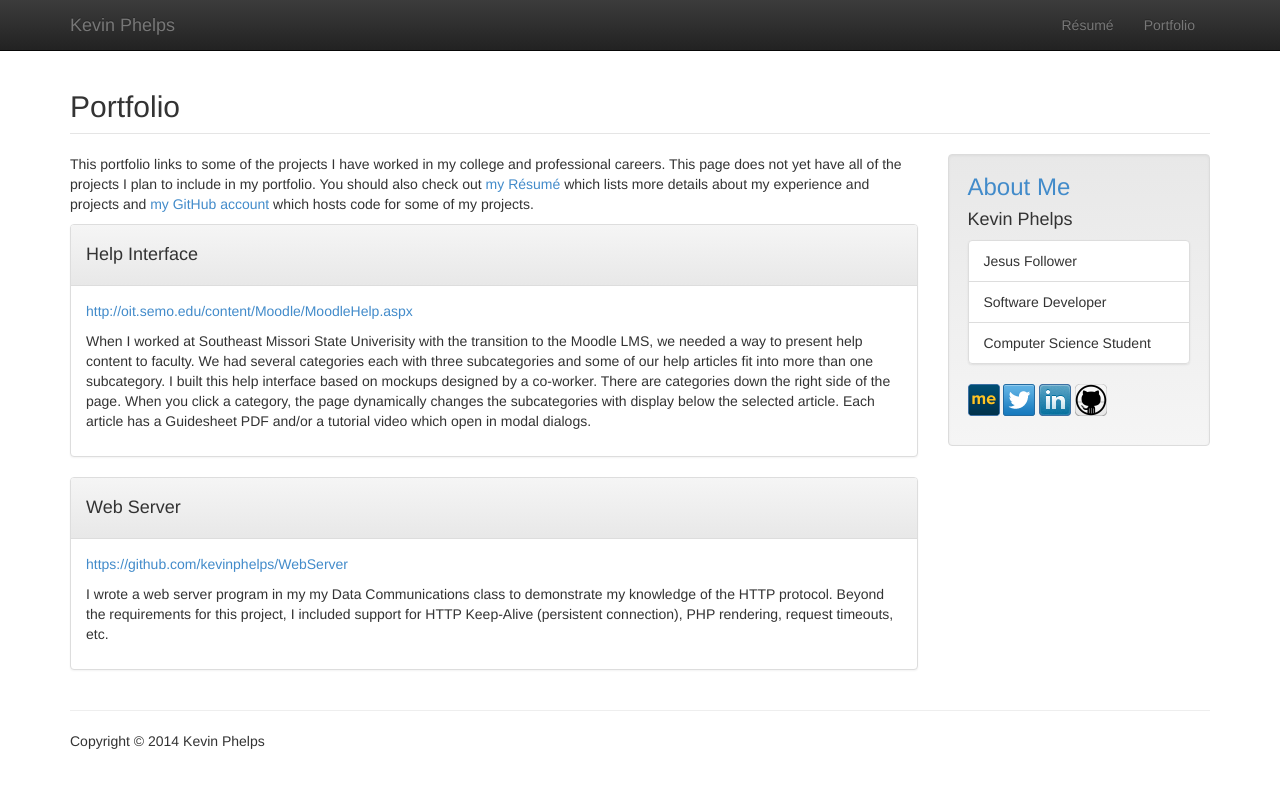
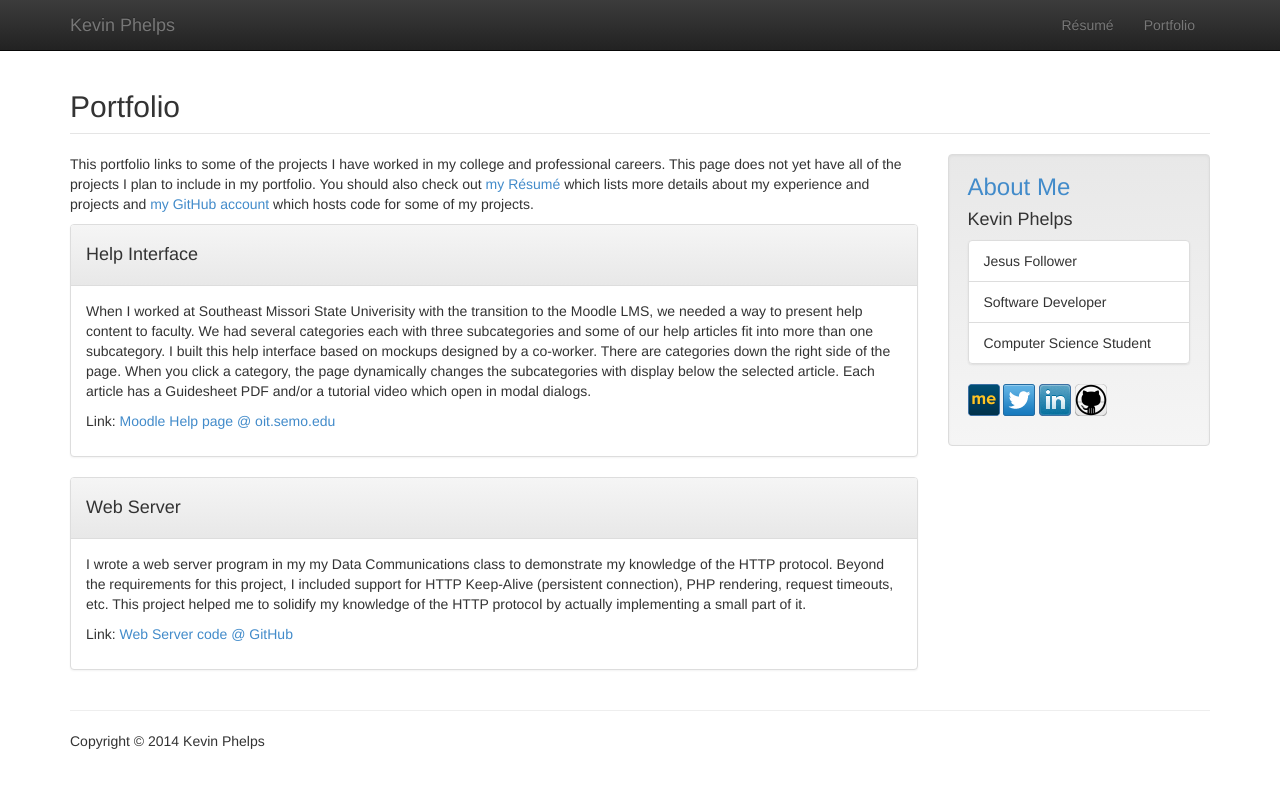
Before and after one commit to kevinphelps/kevinphelps.me, a Jekyll site: the page built from portfolio.html, in a window 1280 px wide. Shown: the top 788 px of the page. Built offline with Jekyll 4.4.1, drawn with Linux system fonts in a browser that asks for light colours; Markdown is read by kramdown in place of the engine named in the settings.

Commit message:
link and text changes

```diff
--- a/portfolio.html
+++ b/portfolio.html
@@ -19,9 +19,6 @@ title: Portfolio
   </div>
   <div class="panel-body">
     <p>
-      <a target="_blank" href="http://oit.semo.edu/content/Moodle/MoodleHelp.aspx">http://oit.semo.edu/content/Moodle/MoodleHelp.aspx</a>
-    </p>
-    <p>
       When I worked at Southeast Missori State Univerisity with the transition
       to the Moodle LMS, we needed a way to present help content to faculty. We
       had several categories each with three subcategories and some of our help
@@ -32,6 +29,10 @@ title: Portfolio
       article has a Guidesheet PDF and/or a tutorial video which open in modal
       dialogs.
     </p>
+    <p>
+      Link:
+      <a target="_blank" href="http://oit.semo.edu/content/Moodle/MoodleHelp.aspx">Moodle Help page @ oit.semo.edu</a>
+    </p>
   </div>
 </div>
 
@@ -41,13 +42,16 @@ title: Portfolio
   </div>
   <div class="panel-body">
     <p>
-      <a target="_blank" href="https://github.com/kevinphelps/WebServer">https://github.com/kevinphelps/WebServer</a>
-    </p>
-    <p>
       I wrote a web server program in my my Data Communications class to
       demonstrate my knowledge of the HTTP protocol. Beyond the requirements for
       this project, I included support for HTTP Keep-Alive (persistent
-      connection), PHP rendering, request timeouts, etc.
+      connection), PHP rendering, request timeouts, etc. This project helped me
+      to solidify my knowledge of the HTTP protocol by actually implementing a
+      small part of it.
+    </p>
+    <p>
+      Link:
+      <a target="_blank" href="https://github.com/kevinphelps/WebServer">Web Server code @ GitHub</a>
     </p>
   </div>
 </div>
```
